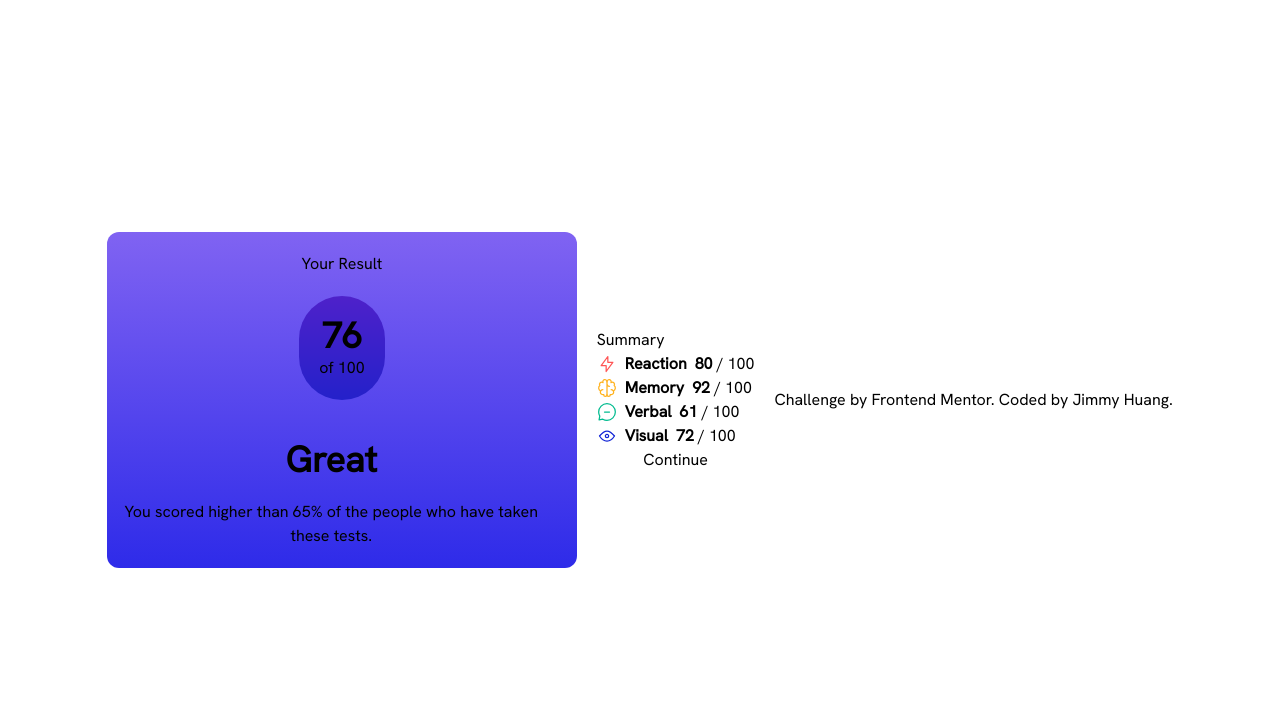
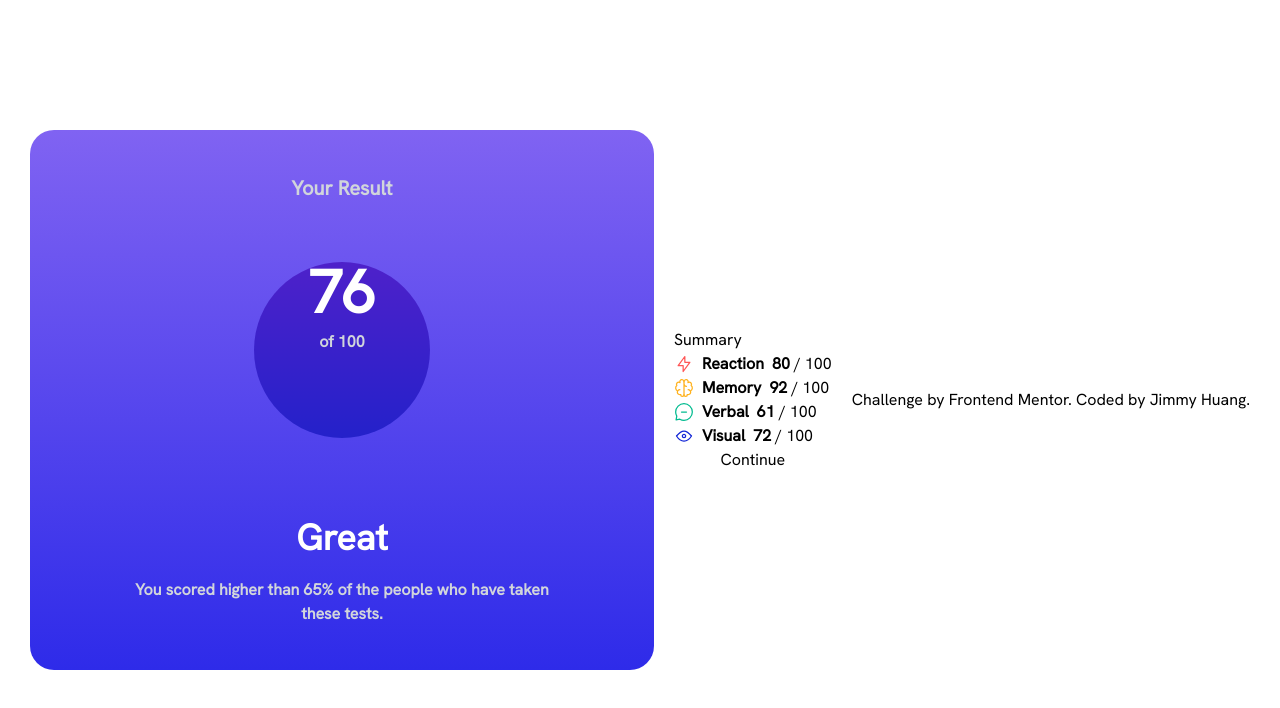
Before and after one commit to jimmehhuang/results-summary-component, a React (Vite) app: page / in a window 1280 px wide. Shown: the top 708 px of the page. Built offline with nearby package versions, Linux system fonts and the light colour scheme.

Commit message:
fixed issue with custom colors

```diff
--- a/src/App.jsx
+++ b/src/App.jsx
@@ -7,7 +7,7 @@ function App() {
     <div className="md:h-screen md:flex md:justify-center md:items-center md:p-4">
       <MainCard/>
       <Summarycard/>
-      <div className="flex-end">
+      <div className="">
         Challenge by <a href="https://www.frontendmentor.io?ref=challenge" target="_blank">Frontend Mentor</a>.
         Coded by <a href="#">Jimmy Huang</a>.
       </div>
--- a/src/components/MainCard.jsx
+++ b/src/components/MainCard.jsx
@@ -2,14 +2,14 @@ import React from 'react'
 
 const MainCard = () => {
   return (
-    <div className='bg-gradient-to-b from-slateblue to-royalblue text-white text-center rounded-xl max-w-lg'>
-        <div className="p-5 text-gray-300">
-          Your Result
-        </div>
-        <div className="mx-48 p-5 bg-gradient-to-b from-violetblue to-persianblue rounded-full">
-          <p className="font-bold text-4xl text-white">76</p>
+    <div className='flex flex-col p-6 items-center justify-center text-center gap-6 rounded-b-3xl md:rounded-3xl md:w-1/2 bg-gradient-to-b from-slateblue to-royalblue font-semibold text-white'>
+        <h3 className="p-5 text-gray-300 text-lg md:text-xl">Your Result</h3>
+
+        <div className="w-32 h-32 md:m-4 md:w-44 md:h-44 bg-gradient-to-b from-violetblue to-persianblue rounded-full">
+          <h1 className="font-bold text-5xl md:text-6xl pb-2">76</h1>
           <p className="text-gray-300">of 100</p>
         </div>
+
         <div className="py-5 max-w-md">
           <p className="p-5 text-white text-4xl font-semibold">Great</p>
           <p className="text-center text-gray-300">You scored higher than 65% of the people who have taken these tests.</p>
--- a/tailwind.config.cjs
+++ b/tailwind.config.cjs
@@ -5,8 +5,8 @@ module.exports = {
       "./src/**/*.{js,ts,jsx,tsx}"
     ],
     theme: {
-      extend: {},
-      colors: {
+      extend: {
+        colors: {
         'lightred': '#ff5757',
         'orangey': '#ffb01f',
         'teal': '#00bd91',
@@ -17,5 +17,7 @@ module.exports = {
         'persianblue': '#2421ca'
       }
     },
+
+    },
     plugins: [],
   }
```
